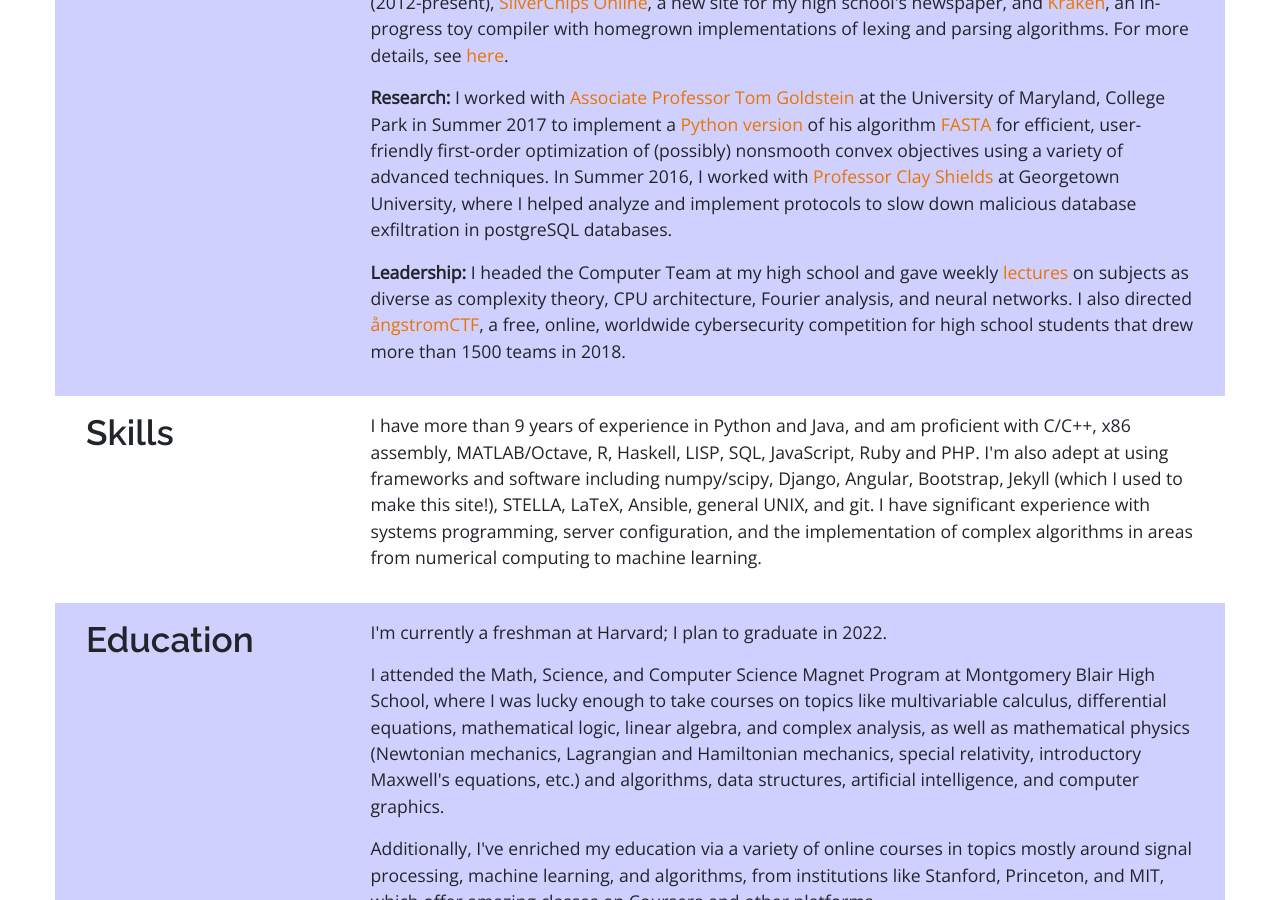
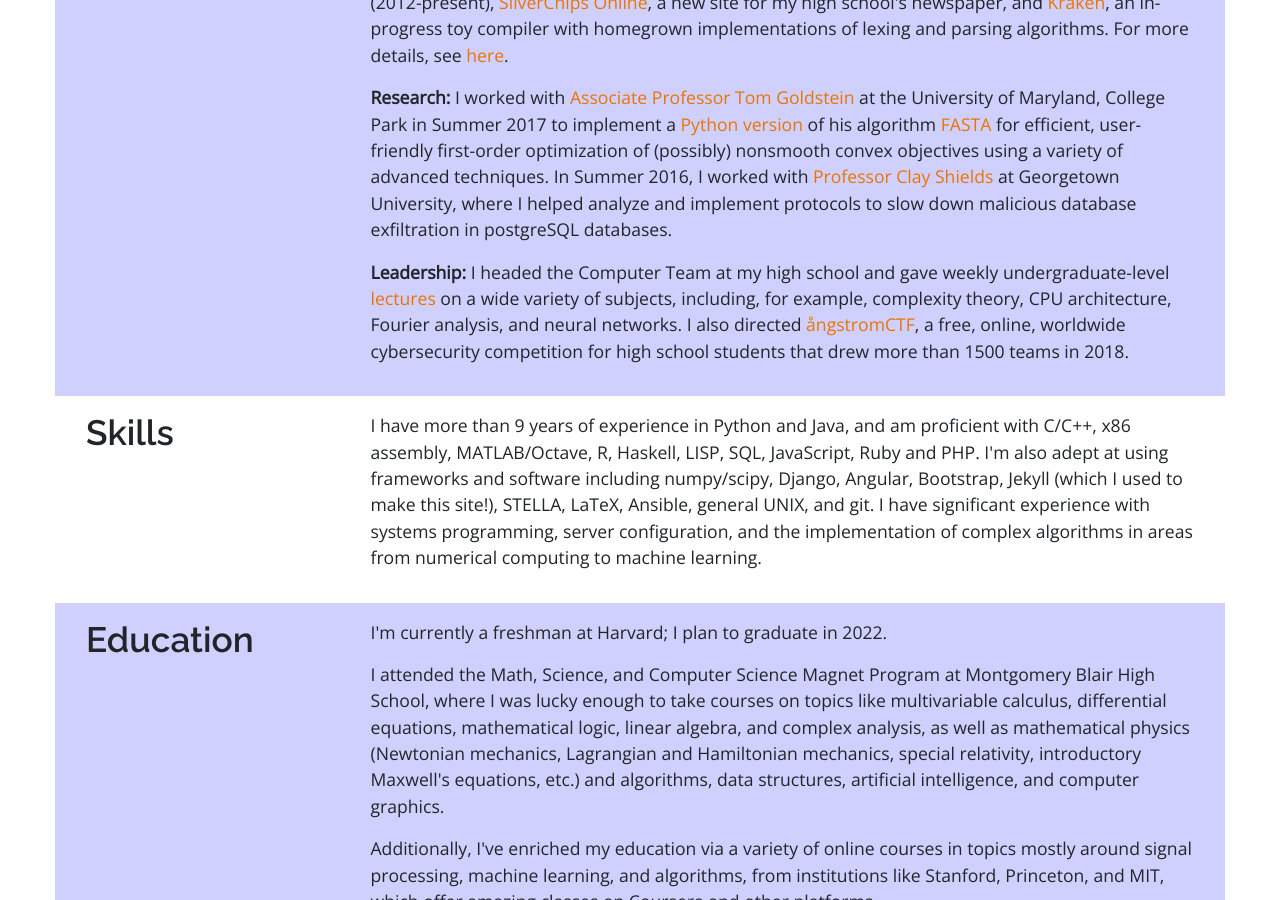
Before and after one commit to singerng/noahsinger.org, a Jekyll site: the page built from index/index.html, in a window 1280 px wide and 900 px high, scrolled down 740 px. Built offline with Jekyll 4.4.1, drawn with Linux system fonts in a browser that asks for light colours; nearby versions of some CDN libraries.

Commit message:
more fixes to language

```diff
--- a/index/index.html
+++ b/index/index.html
@@ -81,7 +81,8 @@
       slow down malicious database exfiltration in postgreSQL databases.</p>
 
       <p><strong>Leadership:</strong> I headed the Computer Team at my high school
-        and gave weekly <a href="/lectures">lectures</a> on subjects as diverse as complexity theory,
+        and gave weekly undergraduate-level <a href="/lectures">lectures</a> on
+        a wide variety of subjects, including, for example, complexity theory,
         CPU architecture, Fourier analysis, and neural networks. I also
         directed <a href="https://angstromctf.com/">&aring;ngstromCTF</a>,
         a free, online, worldwide cybersecurity competition for high
```
